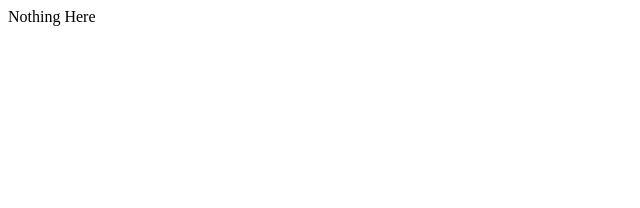
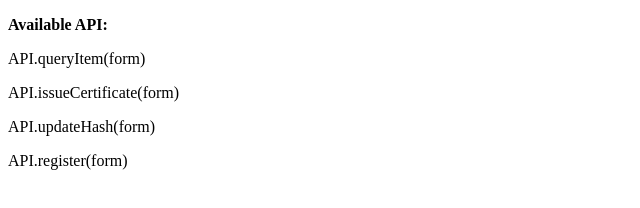
Before and after one commit to GreenSleepes/reliable-resume-system, a website: page client/public/index.html in a window 1280 px wide. Shown: the whole page, without its empty margins (0-640 px from the left). Drawn offline with Linux system fonts and the light colour scheme.

Commit message:
Update index.html

```diff
--- a/client/public/index.html
+++ b/client/public/index.html
@@ -1 +1,26 @@
-<!DOCTYPE html><html lang="en"><head><meta charset="UTF-8" /><meta http-equiv="X-UA-Compatible" content="IE=edge" /><meta name="viewport" content="width=device-width,initial-scale=1,minimal-ui" /><meta name="robots" content="noindex" /><title>Reliable Resume System</title></head><body>Nothing Here</body></html>
+<!DOCTYPE html>
+
+<html lang="en">
+
+    <head>
+        <meta charset="UTF-8" />
+        <meta http-equiv="X-UA-Compatible" content="IE=edge" />
+        <meta name="viewport" content="width=device-width,initial-scale=1,minimal-ui" />
+        <meta name="robots" content="noindex" />
+        <script>
+            import API from '/js/api.js';
+        </script>
+        <title>Reliable Resume System</title>
+    </head>
+
+    <body>
+        <div>
+            <p><b>Available API:</b></p>
+            <p>API.queryItem(form)</p>
+            <p>API.issueCertificate(form)</p>
+            <p>API.updateHash(form)</p>
+            <p>API.register(form)</p>
+        </div>
+    </body>
+
+</html>
```
